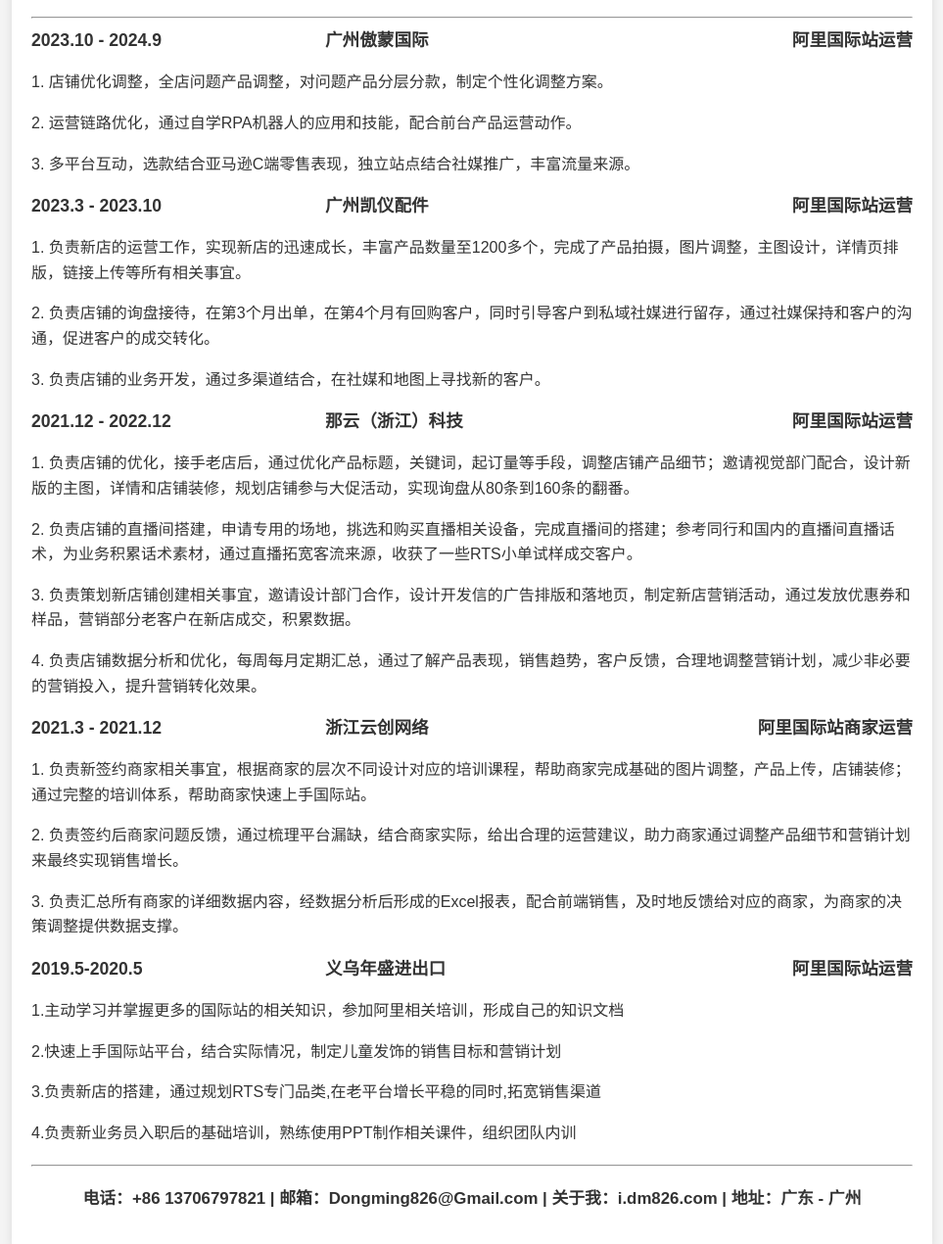
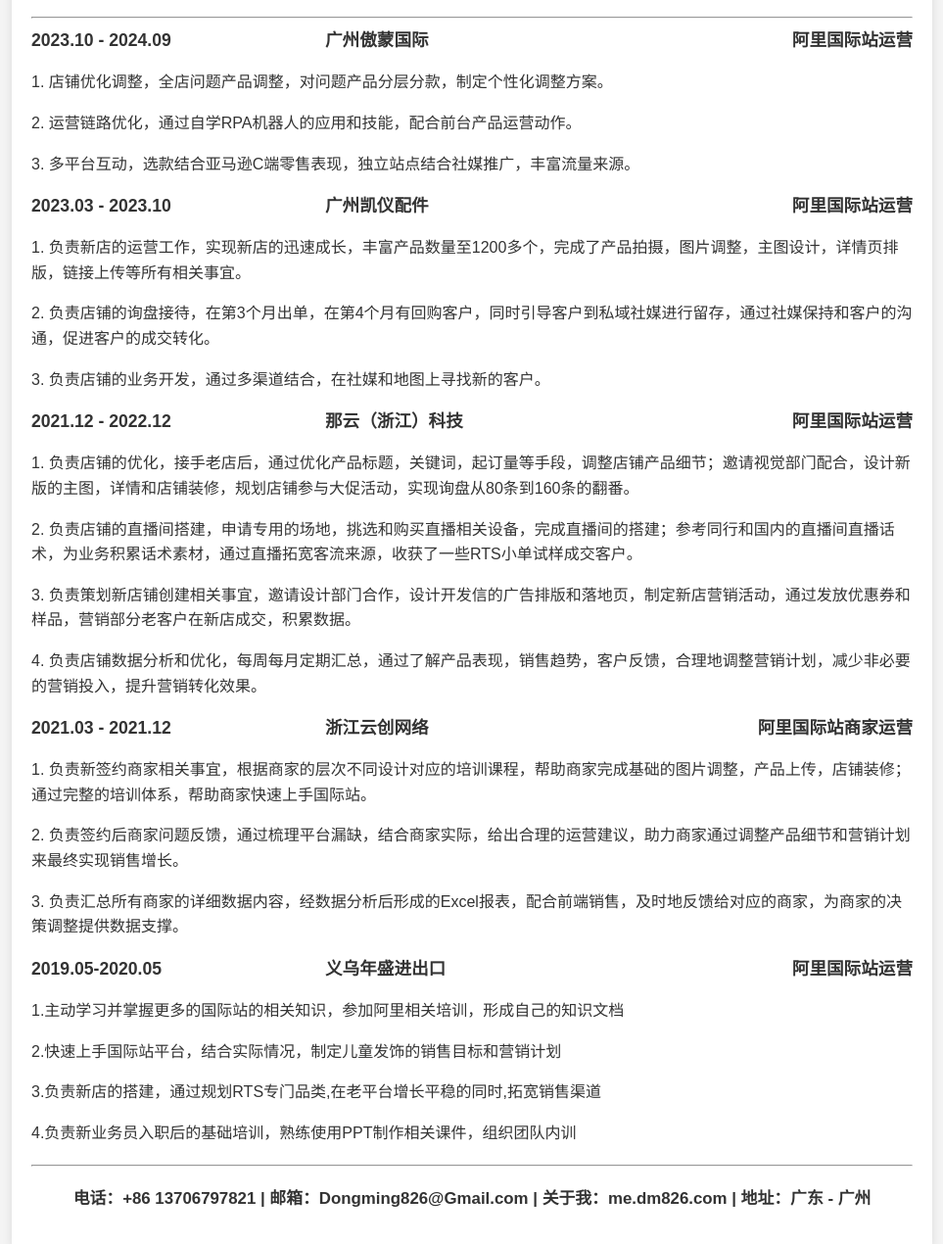
Before and after one commit to Dm826/meresume, a plain HTML site: page index.html in a window 1280 px wide. Shown: the part 340-1610 px from the top of the page at 98% size, without its empty margins (158-1121 px from the left). Drawn offline with Linux system fonts and the light colour scheme.

Commit message:
Update index.html

```diff
--- a/index.html
+++ b/index.html
@@ -107,7 +107,7 @@
 
             <div class="experience-item">
                 <div class="experience-header">
-                    <span class="time">2023.10 - 2024.9</span>
+                    <span class="time">2023.10 - 2024.09</span>
                     <h3>广州傲蒙国际</h3>
                     <span class="position">阿里国际站运营</span>
                 </div>
@@ -118,7 +118,7 @@
 
             <div class="experience-item">
                 <div class="experience-header">
-                    <span class="time">2023.3 - 2023.10</span>
+                    <span class="time">2023.03 - 2023.10</span>
                     <h3>广州凯仪配件</h3>
                     <span class="position">阿里国际站运营</span>
                 </div>
@@ -141,7 +141,7 @@
 
             <div class="experience-item">
                 <div class="experience-header">
-                    <span class="time">2021.3 - 2021.12</span>
+                    <span class="time">2021.03 - 2021.12</span>
                     <h3>浙江云创网络</h3>
                     <span class="position">阿里国际站商家运营</span>
                 </div>
@@ -152,7 +152,7 @@
 
             <div class="experience-item">
                 <div class="experience-header">
-                    <span class="time">2019.5-2020.5</span>
+                    <span class="time">2019.05-2020.05</span>
                     <h3>义乌年盛进出口</h3>
                     <span class="position">阿里国际站运营</span>
                 </div>
@@ -173,7 +173,7 @@
             <h3>
                 电话：+86 13706797821 |
                 邮箱：Dongming826@Gmail.com |
-                关于我：i.dm826.com |
+                关于我：me.dm826.com |
                 地址：广东 - 广州
                 </h3>
         </footer>
```
